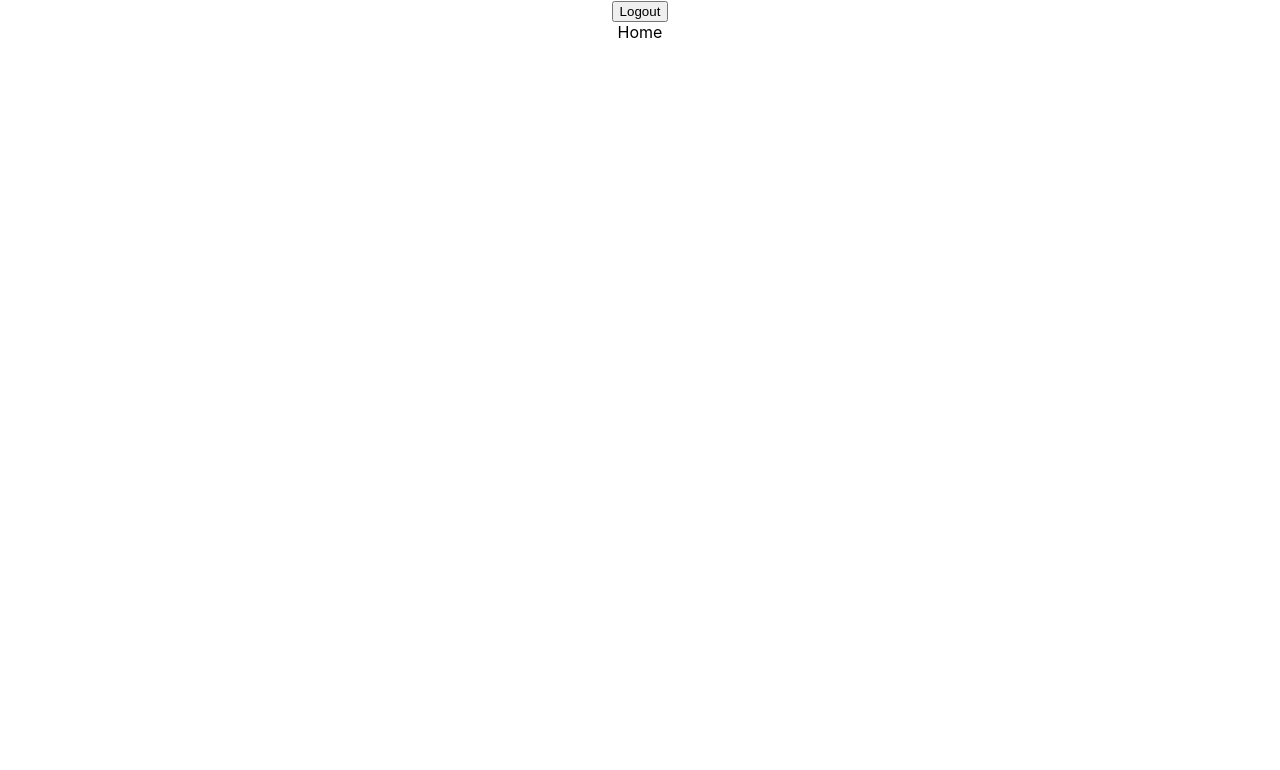
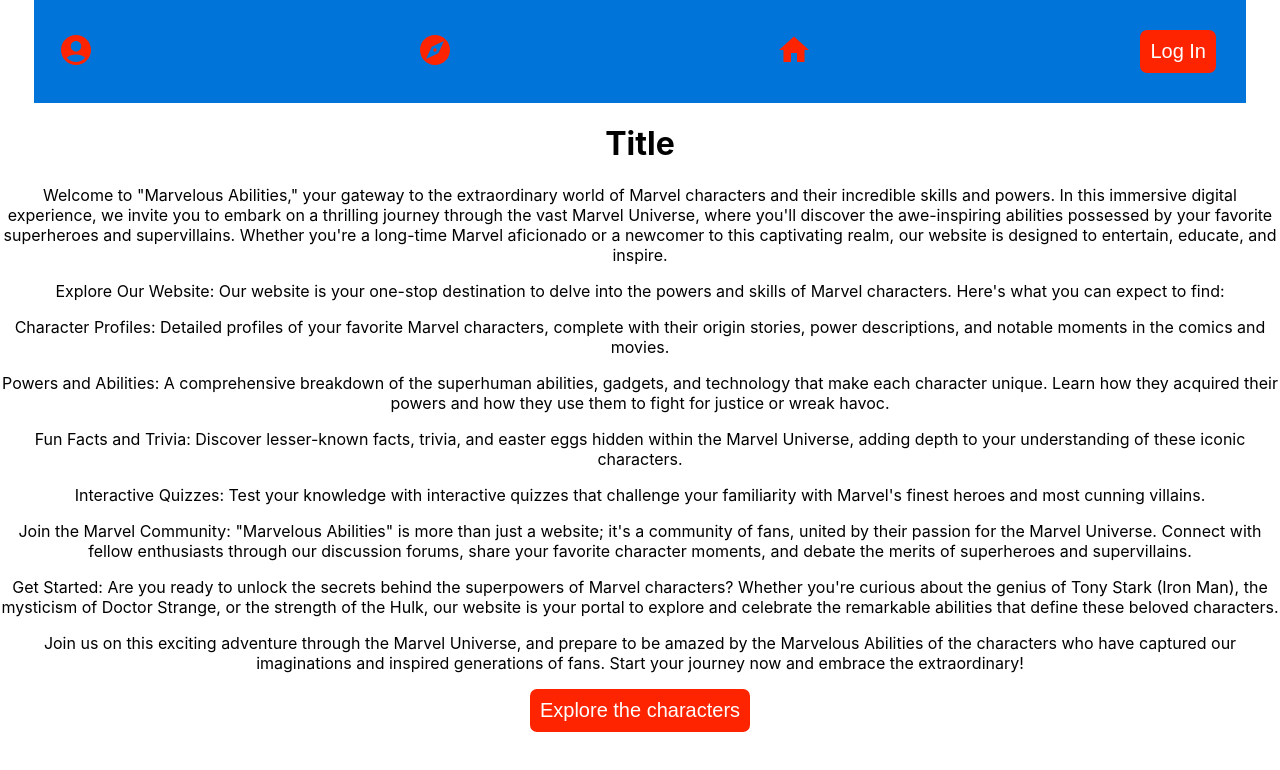
Before and after one commit to gtinsley99/marvel, a React (Create React App) app: page / in a window 1280 px wide. Shown: the top 770 px of the page. Built offline with nearby package versions, Linux system fonts and the light colour scheme; the HTML template or start-up script is replaced by a standard one.

Commit message:
homepage and navbar complete

```diff
--- a/package.json
+++ b/package.json
@@ -3,6 +3,10 @@
   "version": "0.1.0",
   "private": true,
   "dependencies": {
+    "@emotion/react": "^11.11.1",
+    "@emotion/styled": "^11.11.0",
+    "@mui/icons-material": "^5.14.12",
+    "@mui/material": "^5.14.12",
     "@testing-library/jest-dom": "^5.17.0",
     "@testing-library/react": "^13.4.0",
     "@testing-library/user-event": "^13.5.0",
--- a/src/App.js
+++ b/src/App.js
@@ -1,4 +1,5 @@
 import { BrowserRouter, Route, Routes } from "react-router-dom";
+import { useState } from "react";
 import Home from "./pages/Home";
 import Login from "./pages/Login";
 import Profile from "./pages/Profile";
@@ -7,13 +8,16 @@
 import "./App.css";
 
 function App() {
-
+  const [loading, setLoading] = useState(true);
   return (
     <div className="App">
       <BrowserRouter>
         <NavBar />
         <Routes>
-          <Route path="/" element={<Home />} />
+          <Route
+            path="/"
+            element={<Home loading={loading} setLoading={setLoading} />}
+          />
           <Route path="/login" element={<Login />} />
           <Route path="/profile" element={<Profile />} />
           <Route path="/characters" element={<Characters />} />
--- /dev/null
+++ b/src/components/NavBar.css
@@ -0,0 +1,34 @@
+nav {
+  display: flex;
+  align-items: center;
+  justify-content: space-between;
+  width: 90vw;
+  margin: auto;
+  background-color: #0074d9;
+  padding: 30px;
+}
+
+.navbar-icon {
+  transform: scale(1.5);
+  color: #ff2400;
+}
+
+.navbar-icon:hover {
+  cursor: pointer;
+  transform: scale(1.8);
+}
+
+.button {
+  padding: 10px;
+  font-size: 20px;
+  background-color: #ff2400;
+  color: white;
+  border: none;
+  border-radius: 7px;
+  transition: all 0.3s ease-in;
+}
+
+.button:hover {
+  cursor: pointer;
+  transform: scale(1.2);
+}
--- a/src/components/NavBar.js
+++ b/src/components/NavBar.js
@@ -1,10 +1,26 @@
 import React from "react";
+import { Link } from "react-router-dom";
+import ExploreIcon from "@mui/icons-material/Explore";
+import AccountCircleIcon from "@mui/icons-material/AccountCircle";
+import HomeIcon from "@mui/icons-material/Home";
+import "./NavBar.css";
 
 const NavBar = () => {
   return (
-    <div>
-      <button>Logout</button>
-    </div>
+    <nav>
+      <Link to="/profile">
+        <AccountCircleIcon className="navbar-icon" />
+      </Link>
+      <Link to="/characters">
+        <ExploreIcon className="navbar-icon" />
+      </Link>
+      <Link to="/">
+        <HomeIcon className="navbar-icon" />
+      </Link>
+      <Link to="/login">
+        <button className="button">Log In</button>
+      </Link>
+    </nav>
   );
 };
 
--- a/src/components/SplashScreen.css
+++ b/src/components/SplashScreen.css
@@ -1,7 +1,10 @@
 .splash-screen {
-    background-image: url(https://wallpapercave.com/dwp1x/wp9212041.jpg);
-    background-size: cover;
-    background-repeat: no-repeat;
-    width: 100vw;
-    height: 100vh;
+  position: absolute;
+  top: 0;
+  z-index: 5;
+  background-image: url(https://wallpapercave.com/dwp1x/wp9212041.jpg);
+  background-size: cover;
+  background-repeat: no-repeat;
+  width: 100vw;
+  height: 100vh;
 }
--- a/src/pages/Home.js
+++ b/src/pages/Home.js
@@ -1,7 +1,30 @@
-import React from "react";
+import Description from "../components/Description";
+import { useEffect } from "react";
+import SplashScreen from "../components/splashScreen";
+import { Link } from "react-router-dom";
 
-const Home = () => {
-  return <div>Home</div>;
+const Home = (props) => {
+  useEffect(() => {
+    setTimeout(() => {
+      props.setLoading(false);
+    }, 3000);
+  }, [props]);
+
+  return (
+    <div className="homepage">
+      {props.loading ? (
+        <SplashScreen />
+      ) : (
+        <div className="homepage">
+          <h1>Title</h1>
+          <Description className="descHome" />
+          <Link to="/characters">
+            <button className="button">Explore the characters</button>
+          </Link>
+        </div>
+      )}
+    </div>
+  );
 };
 
 export default Home;
```
Also changed, not shown: 1 other file (tests, documents, lock files or other folders).
